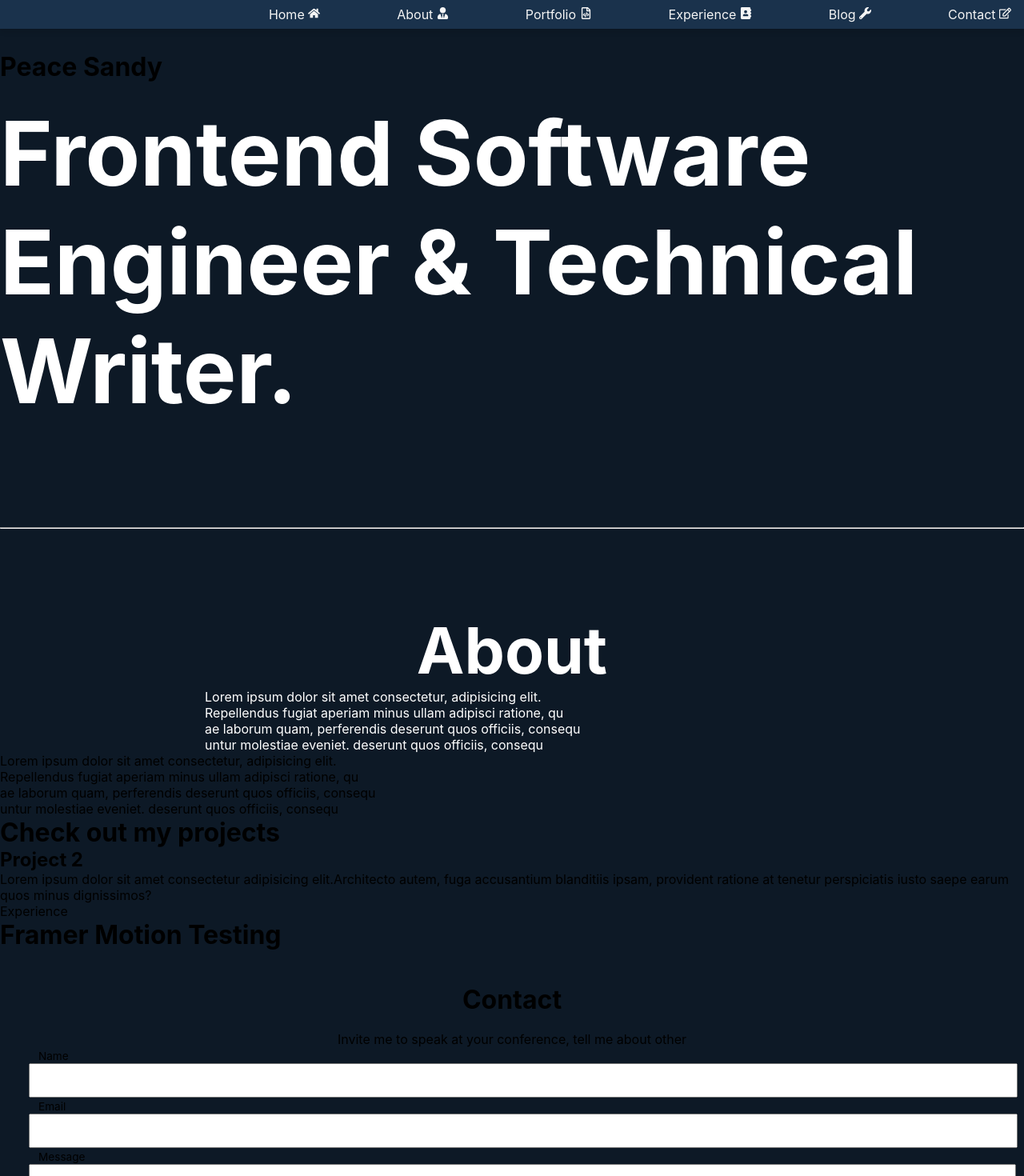
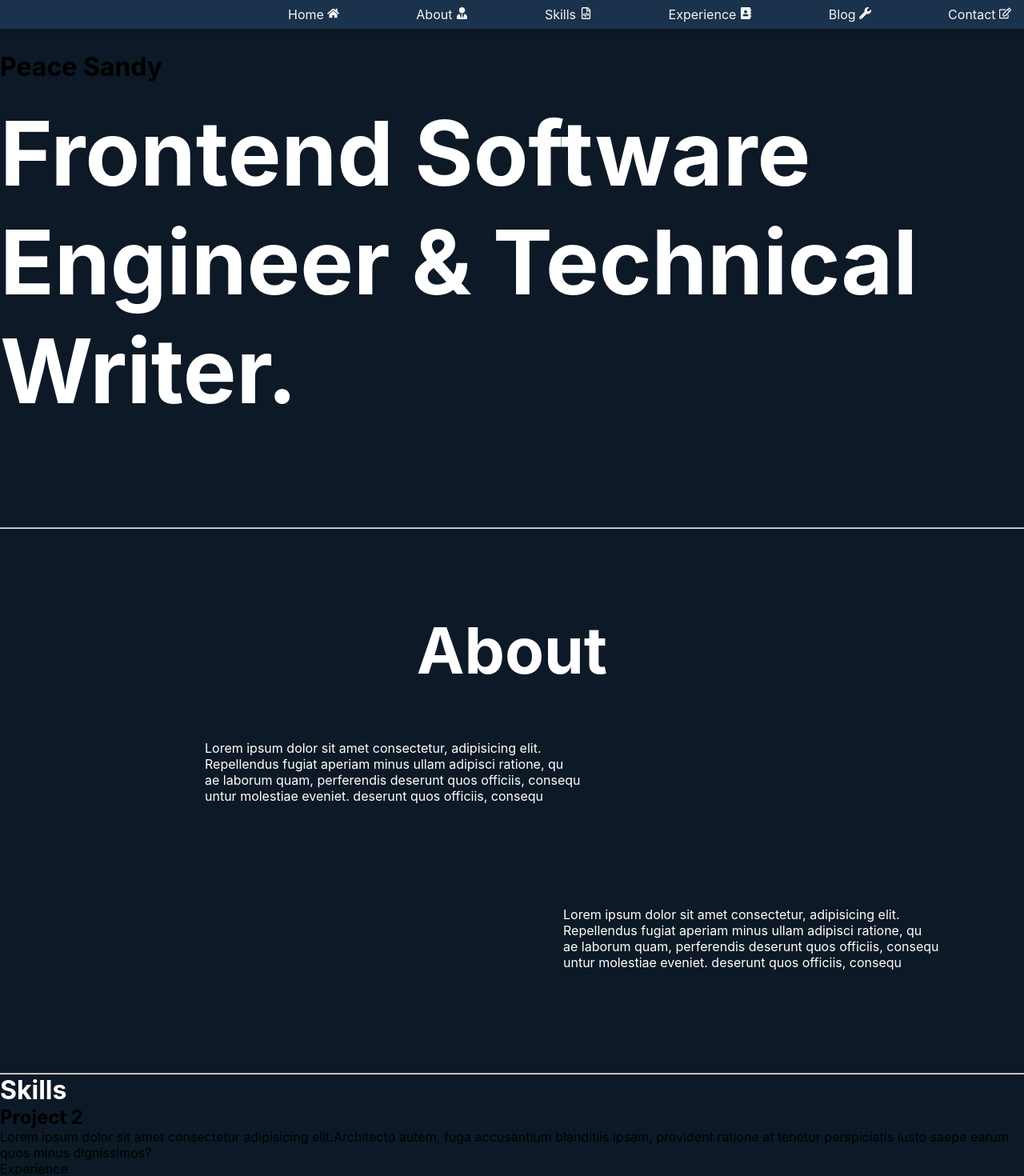
Before and after one commit to Peacesandy/peace-sandy, a React (Create React App) app: page / in a window 1280 px wide. Shown: the top 1470 px of the page at 80% size. Built offline with nearby package versions, Linux system fonts and the light colour scheme.

Commit message:
finished about section

```diff
--- a/src/Components/About.jsx
+++ b/src/Components/About.jsx
@@ -20,6 +20,7 @@ function About() {
            <br/> ae laborum quam, perferendis deserunt quos officiis, consequ
            <br/>  untur molestiae eveniet. deserunt quos officiis, consequ</p>
          </div>
+         <hr/>
     </div>
     </>
   )
--- a/src/Components/Navbar.jsx
+++ b/src/Components/Navbar.jsx
@@ -15,7 +15,7 @@ function Navbar() {
           <a href="#about">About <FaUserTie size={15}/> </a>
         </li>
         <li className='nav-li'>
-          <a href="#portfolio">Portfolio <FaRegFileCode size={15}/> </a>
+          <a href="#portfolio">Skills <FaRegFileCode size={15}/> </a>
         </li>
         <li className='nav-li'>
           <a href="#experience">Experience <FaAddressBook size={15}/> </a>
--- a/src/Components/Portfolio.jsx
+++ b/src/Components/Portfolio.jsx
@@ -7,7 +7,7 @@ function Portfolio() {
 
   return (
     <div id='portfolio'>
-      <h1>Check out my projects</h1>
+      <h1 className='skills-intro'>Skills</h1>
       <div>
         <h2>Project 2</h2>
         <p>Lorem ipsum dolor sit amet consectetur
--- a/src/Styles/About.css
+++ b/src/Styles/About.css
@@ -11,7 +11,15 @@ hr{
 }
 
 .About-text1{
+    margin-top: 5%;
     padding-left: 20%;
     color: #fff;
     font-size: 100%;
 }
+
+.About-text2{
+    margin-top: 10%;
+    padding-left: 55%;
+    color: #fff;
+    font-size: 100%;
+}
--- a/src/Styles/Portfolio.css
+++ b/src/Styles/Portfolio.css
@@ -8,3 +8,7 @@
     opacity: 1;
     transform: translateY(0);
   }
+
+  .skills-intro{
+    color: #fff;
+  }
```
